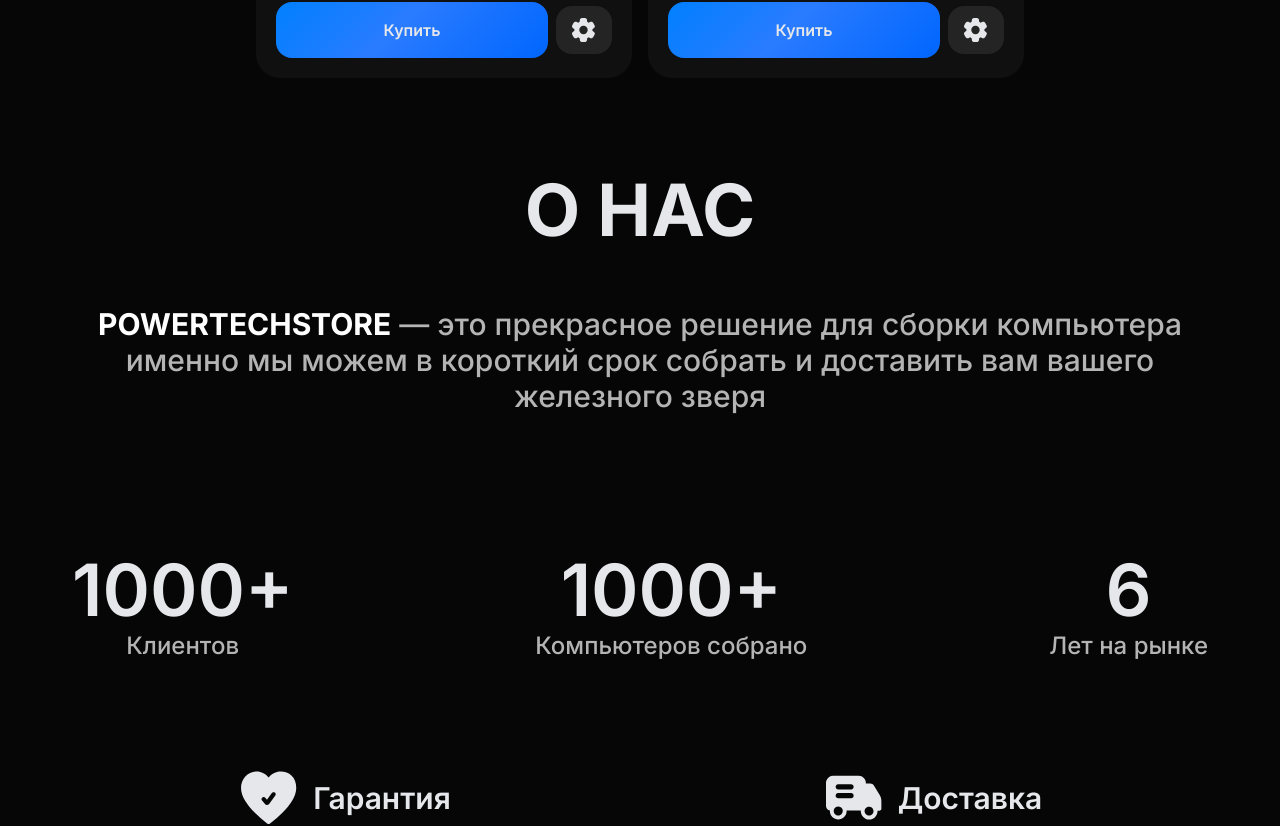
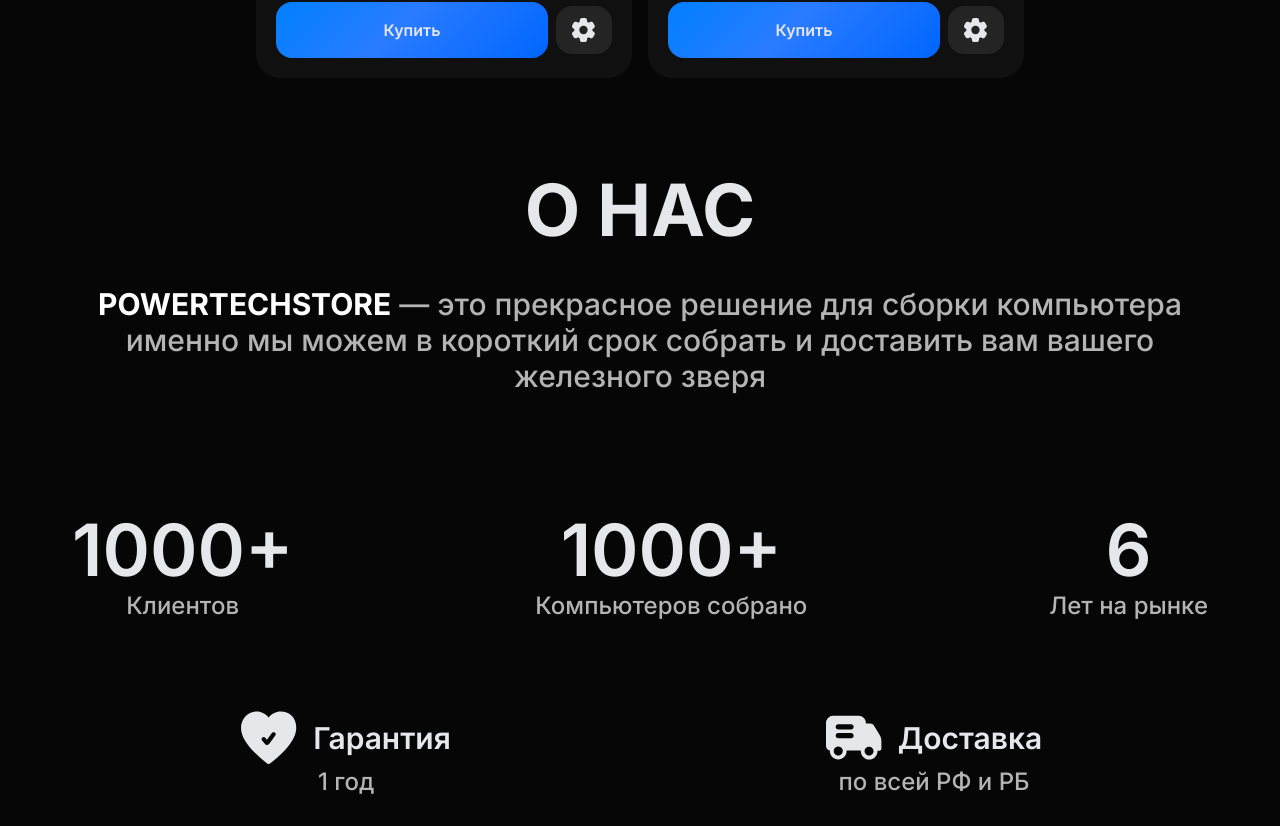
Before and after one commit to xaxaxexe/pts-landing, a Next.js app: page / in a window 1280 px wide. Shown: the part 2433-3259 px from the top of the page. Built offline with nearby package versions, Linux system fonts and the light colour scheme.

Commit message:
update client

```diff
--- a/src/components/AboutSection.tsx
+++ b/src/components/AboutSection.tsx
@@ -5,7 +5,7 @@
 	return (
 		<section
 			id="about"
-			className="flex w-full flex-col items-center gap-4 sm:gap-9 lg:gap-15 pt-10"
+			className="flex w-full flex-col items-center gap-4 sm:gap-9 lg:gap-10 pt-10"
 		>
 			<h2 className="text-center text-4xl sm:text-5xl lg:text-7xl font-bold">
 				О НАС
```
